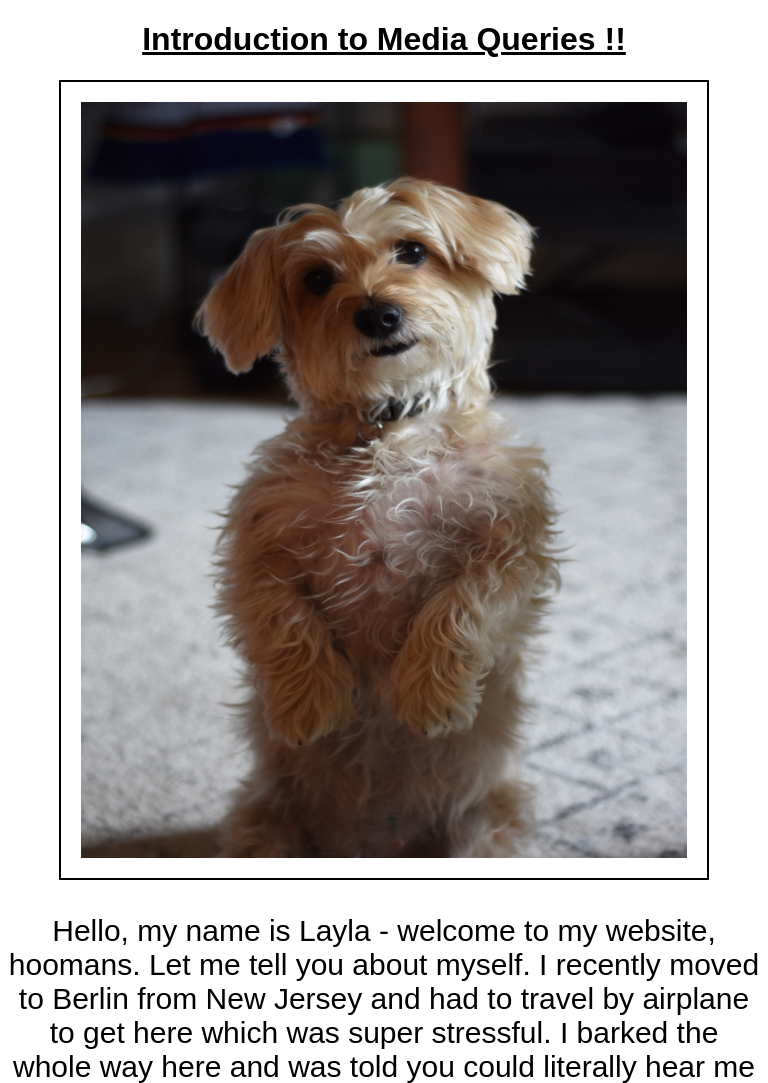
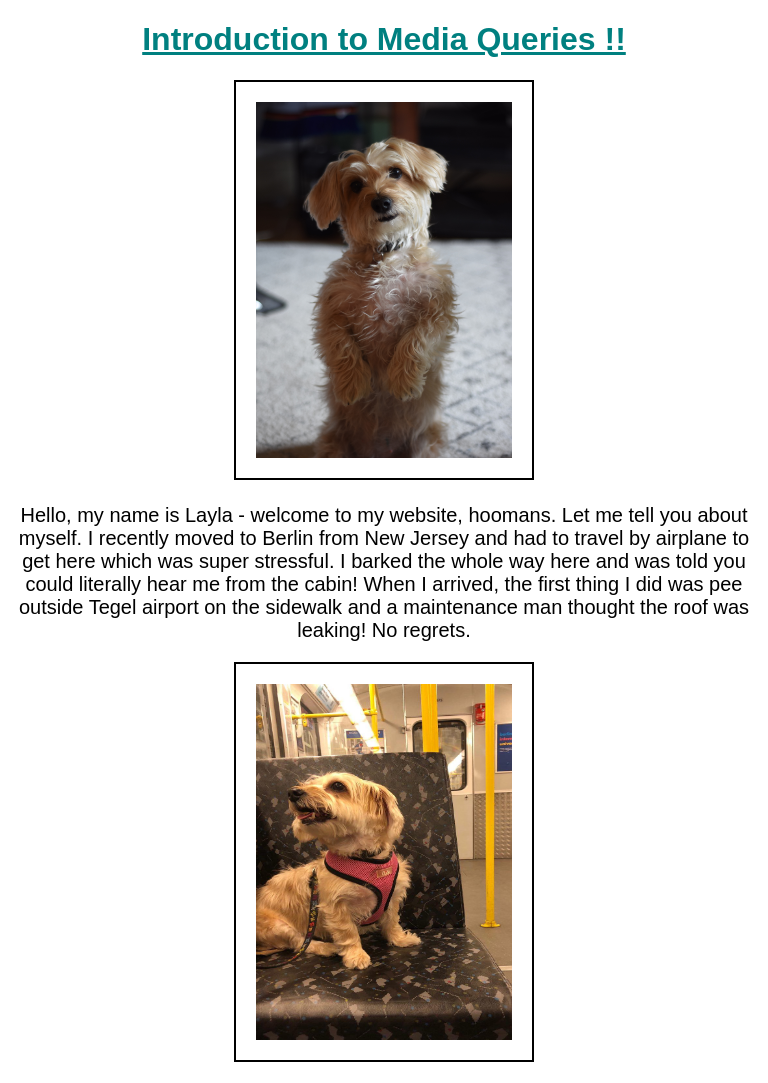
Before and after one commit to AndreFauu/media-queries, a plain HTML site: page index.html in a window 768 px wide. Shown: the top 1083 px of the page. Drawn offline with Linux system fonts and the light colour scheme.

Commit message:
adding media queries

```diff
--- a/styles.css
+++ b/styles.css
@@ -19,3 +19,19 @@ p, li {
     font-size: 30px;
     list-style-position: inside;
 }
+
+@media screen and (min-width: 601px) and (max-width: 800px) {
+    h1 {
+        color: teal;
+    }
+
+    .layla {
+        width: 300px;
+        height: 400px;
+    }
+
+    p, li {
+        font-size: 20px;
+        font-weight: lighter;
+    }
+}
```
Also changed, not shown: 1 other file.
